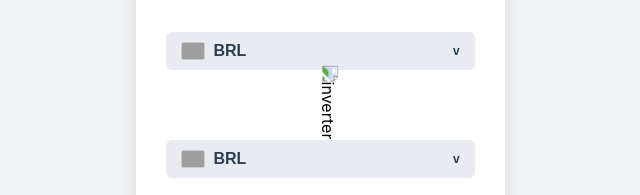
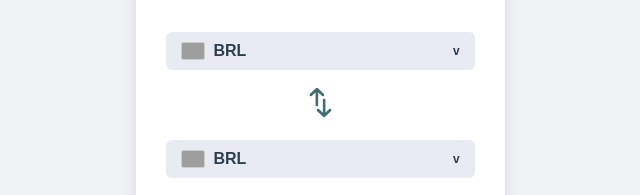
Before and after one commit to Rianweb/Conversor-Moedas, a plain HTML site: page index.html in a window 1280 px wide. Shown: the part 321-516 px from the top of the page, 299-939 px from the left. Drawn offline with Linux system fonts and the light colour scheme; the site is published under a folder, as on GitHub Pages, so addresses that start at the root find nothing; grey boxes are pictures that could not be loaded.

Commit message:
Update index.html

```diff
--- a/index.html
+++ b/index.html
@@ -45,7 +45,7 @@
                     </ul>
                 </div>
                 <span class="reverse-arrow">
-                    <img src="/assets/reverse-arrow.png" alt="inverter">
+                    <img src="./assets/reverse-arrow.png" alt="inverter">
                 </span>
                 <div id="currency-selector" class="currency-dropdown">
                     <button id="selected-currency-btn" class="selected-option">
@@ -83,4 +83,5 @@
     <script src="app.js"></script>
 </body>
 
+
 </html>
```
